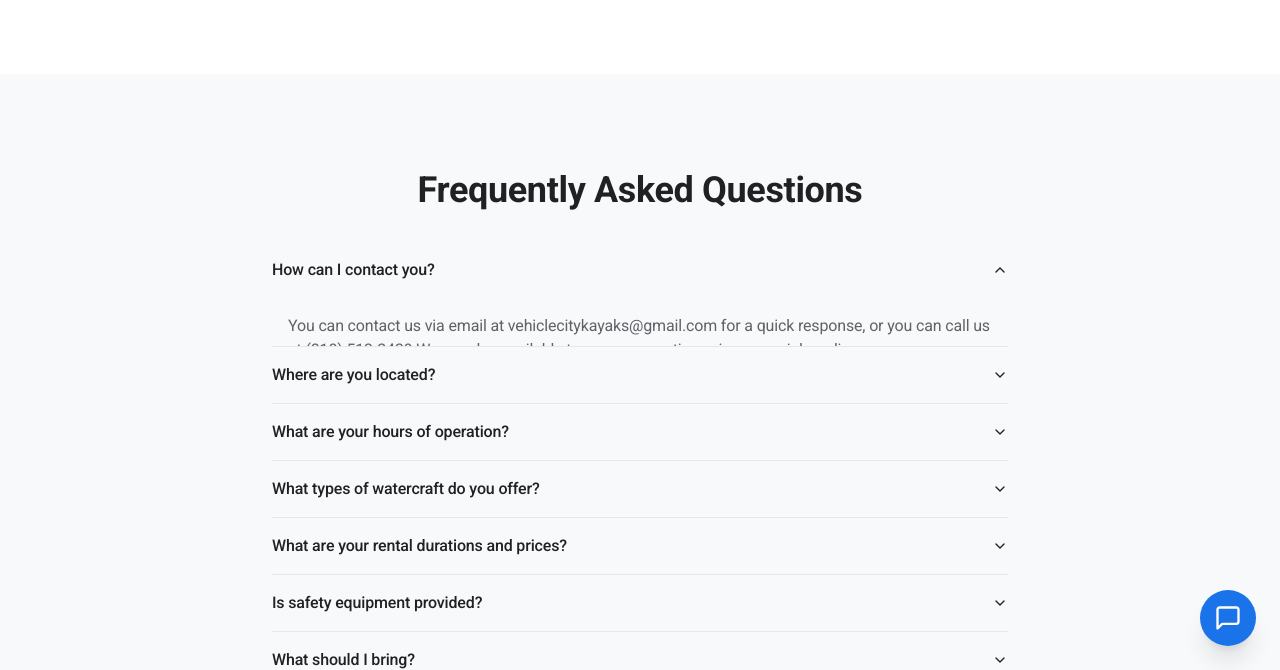
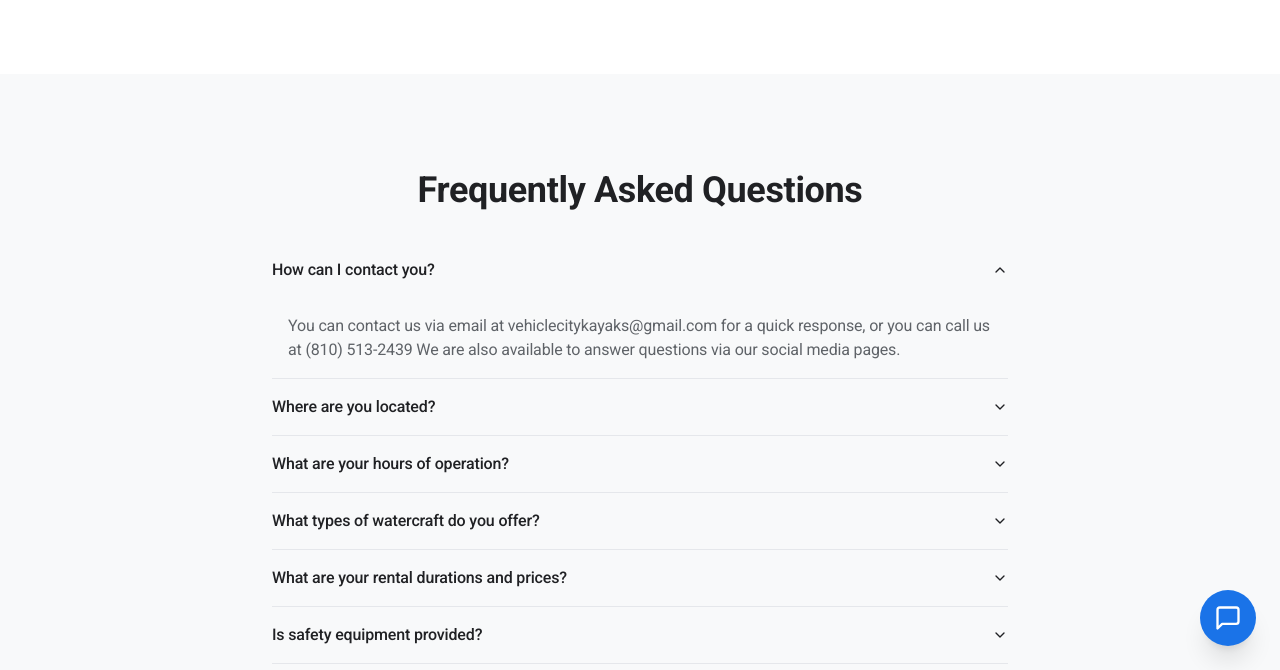
Before and after one commit to atorsvn/vehiclecitykayaks, a plain HTML site: page index.html in a window 1280 px wide. Both pictures are taken after a click on the button "How can I contact you?". Shown: the part 2179-2849 px from the top of the page. Drawn offline with nearby package versions, Linux system fonts and the light colour scheme.

Commit message:
Update index.html

```diff
--- a/index.html
+++ b/index.html
@@ -87,7 +87,7 @@
             transition: all 0.3s ease-in-out;
         }
         .accordion-item[data-open="true"] .accordion-content {
-            max-height: 200px; /* Adjust this value if content grows */
+            max-height: 1000px; /* Increased to ensure all text is fully revealed */
             padding-top: 1rem !important;
             padding-bottom: 1rem !important;
             opacity: 1;
@@ -558,12 +558,12 @@
         // JavaScript for the accordion functionality
         document.querySelectorAll('.accordion-item').forEach(item => {
             const button = item.querySelector('.accordion-button');
-            const content = item.querySelector('.accordion-content');
 
+            // Replaced JS inline height injection with pure CSS class toggling
+            // to allow CSS to manage the expanding area properly and prevent text clipping
             button.addEventListener('click', () => {
                 const isOpen = item.getAttribute('data-open') === 'true';
                 item.setAttribute('data-open', !isOpen);
-                content.style.maxHeight = !isOpen ? `${content.scrollHeight}px` : '0';
             });
         });
 
```
